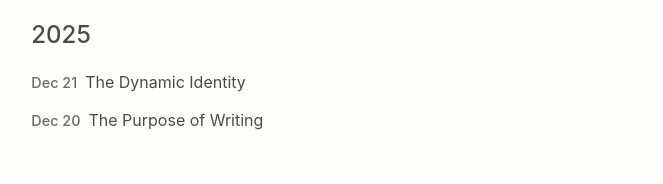
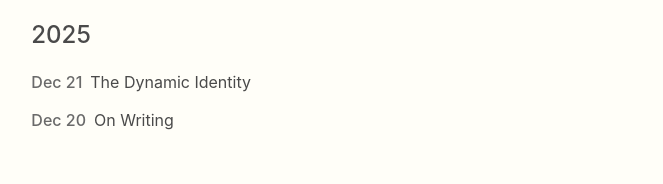
Before and after one commit to dylanfernandezdelara/dylanfdl_website, a Next.js app: page /about in a window 1280 px wide. Shown: the part 304-488 px from the top of the page, without its empty margins (305-968 px from the left). Built offline with nearby package versions, Linux system fonts and the light colour scheme; no server answers.

Commit message:
Increase date font size to match essay title on about page

```diff
--- a/components/WritingSection.tsx
+++ b/components/WritingSection.tsx
@@ -20,7 +20,7 @@ const ITEM_STYLE: CSSProperties = {
 
 const DATE_STYLE: CSSProperties = {
   color: 'var(--gray)',
-  fontSize: '0.9rem',
+  fontSize: '1rem',
 }
 
 const TITLE_STYLE: CSSProperties = {
--- a/content/essays/purpose-of-writing.md
+++ b/content/essays/purpose-of-writing.md
@@ -1,13 +1,13 @@
 ---
-title: "The Purpose of Writing"
+title: "On Writing"
 date: "2025-12-20"
 excerpt: "I would like to balance freedom of thought with organized ideas, so that writing lightens my spirit"
 ---
 
 I have decided to start writing with three goals in mind:
 
-1. Most of what I produce is in the engineering context and is written with brevity. I am human and feel the complexity of emotion, and I want to become better at turning those thoughts into prose.
-2. Writing is not algorithmic, and I struggle with the unlimited range of free writing expression. I would like to balance freedom of thought with organized ideas, so that writing lightens my spirit.
-3. I have always captured my life through vlogs, and I want to add another dimension to this by writing, and documenting the things I build.
+1. Most of what I produce is in the engineering context and is written with brevity. I am human and feel the complexity of emotion, and I want to become better at turning non-technical thoughts into prose.
+2. Writing is not algorithmic, and I struggle with the choosing what to write about, and the scope of what to write about. I would like to organize these ideas, so that writing becomes an enjoyable, honest reflection of myself and nurtures my soul.
+3. I have always captured my life through vlogs, and I would like to add another dimension to this through writing and documenting the things I build.
 
 \- DFDL
```
